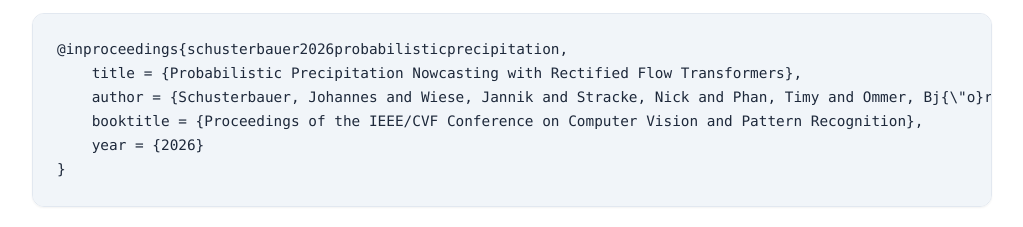
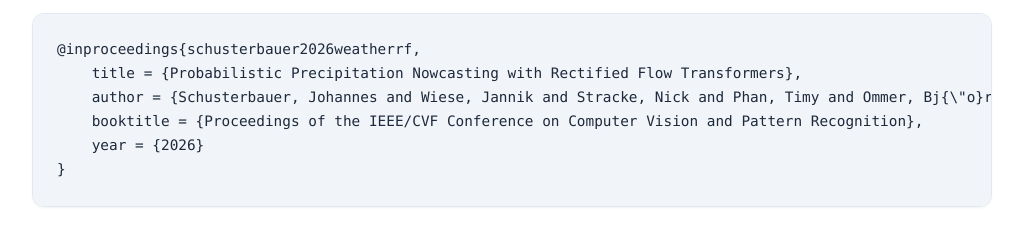
Before and after one commit to CompVis/weather-rf, a plain HTML site: page index.html in a window 1280 px wide. Shown: the part 6417-6644 px from the top of the page, without its empty margins (128-1151 px from the left). Drawn offline with nearby package versions, Linux system fonts and the light colour scheme; some icons are missing.

Commit message:
improved bibtex

```diff
--- a/index.html
+++ b/index.html
@@ -826,7 +826,7 @@
       <div class="bibtex-header">
         <h2 class="title">Citation</h2>
       </div>
-      <pre id="bibtex-code"><code>@inproceedings{schusterbauer2026probabilisticprecipitation,
+      <pre id="bibtex-code"><code>@inproceedings{schusterbauer2026weatherrf,
     title = {Probabilistic Precipitation Nowcasting with Rectified Flow Transformers},
     author = {Schusterbauer, Johannes and Wiese, Jannik and Stracke, Nick and Phan, Timy and Ommer, Bj{\"o}rn},
     booktitle = {Proceedings of the IEEE/CVF Conference on Computer Vision and Pattern Recognition},
```
